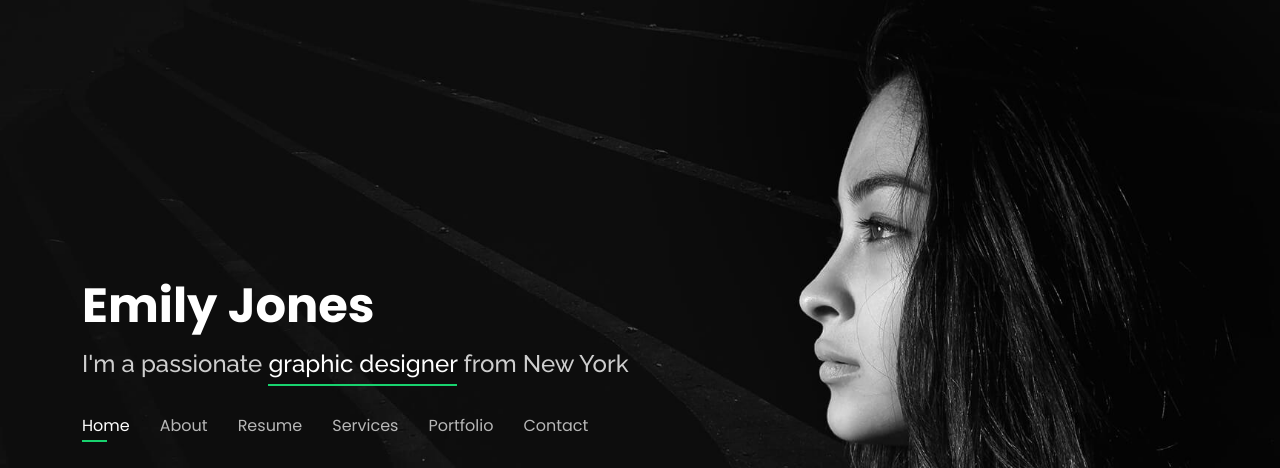
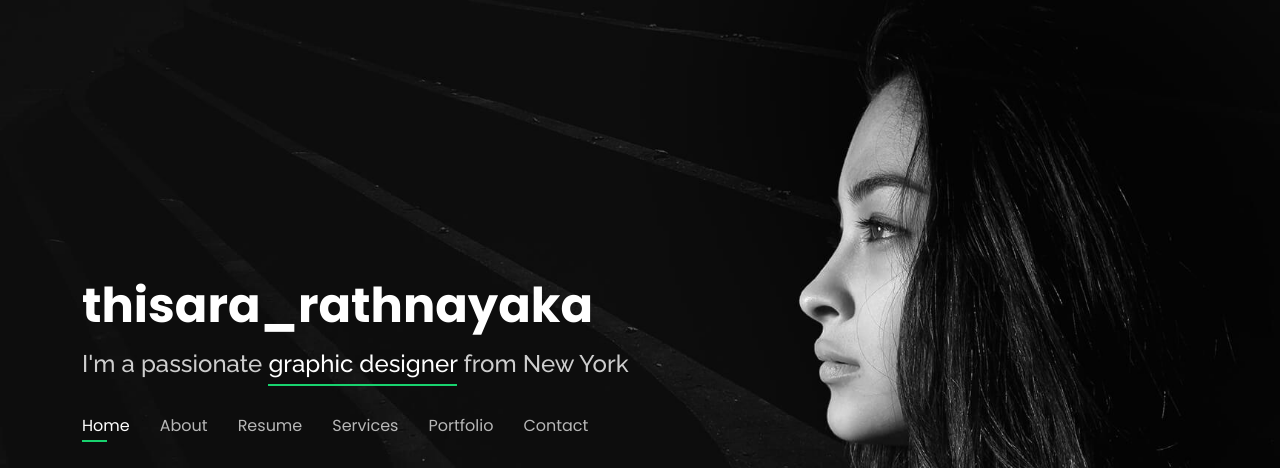
Before and after one commit to thisaraanjana/thisara, a plain HTML site: page index.html in a window 1280 px wide. Shown: the top 468 px of the page. Drawn offline with nearby package versions, Linux system fonts and the light colour scheme.

Commit message:
Update index.html

```diff
--- a/index.html
+++ b/index.html
@@ -5,7 +5,7 @@
   <meta charset="utf-8">
   <meta content="width=device-width, initial-scale=1.0" name="viewport">
 
-  <title>Personal Bootstrap Template</title>
+  <title>Thisara_Rathnayaka</title>
   <meta content="" name="description">
   <meta content="" name="keywords">
 
@@ -42,7 +42,7 @@
   <header id="header">
     <div class="container">
 
-      <h1><a href="index.html">Emily Jones</a></h1>
+      <h1><a href="index.html">thisara_rathnayaka</a></h1>
       <!-- Uncomment below if you prefer to use an image logo -->
       <!-- <a href="index.html" class="mr-auto"><img src="assets/img/logo.png" alt="" class="img-fluid"></a> -->
       <h2>I'm a passionate <span>graphic designer</span> from New York</h2>
```
